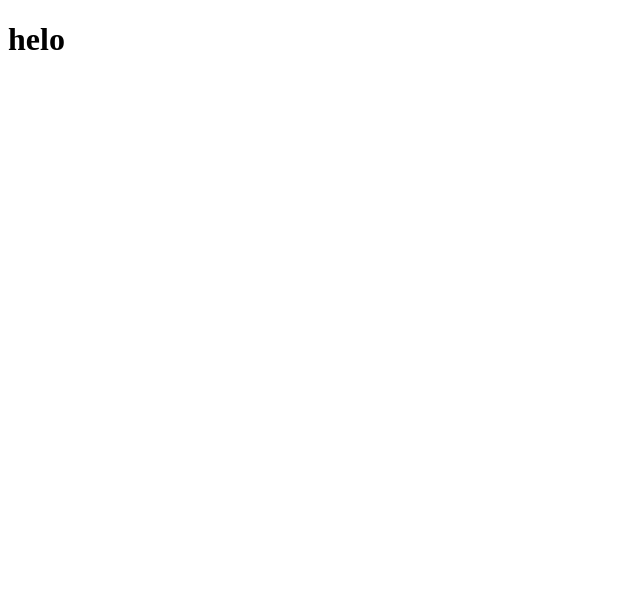
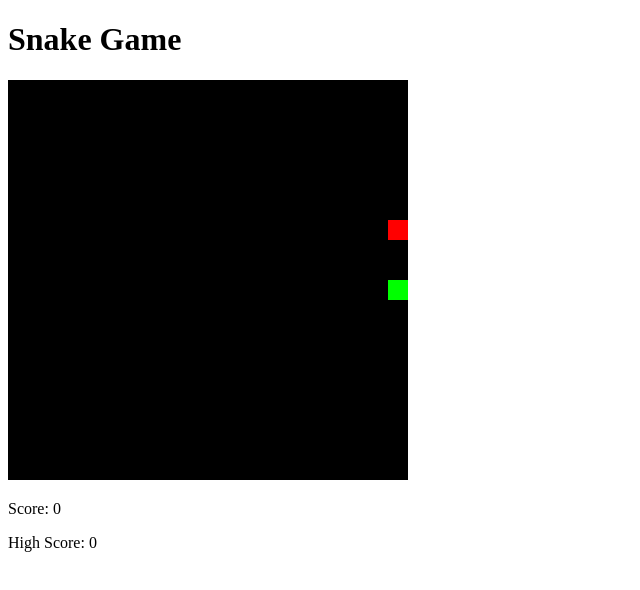
Before and after one commit to SHAIKH-SAMEER-94/snake, a plain HTML site: page index.html in a window 1280 px wide. Shown: the whole page, without its empty margins (0-640 px from the left). Drawn offline with Linux system fonts and the light colour scheme.

Commit message:
Update index.html

```diff
--- a/index.html
+++ b/index.html
@@ -3,9 +3,18 @@
 <head>
     <meta charset="UTF-8">
     <meta name="viewport" content="width=device-width, initial-scale=1.0">
-    <title>Document</title>
+    <title>Snake Game</title>
+    <link rel="stylesheet" href="style.css">
 </head>
 <body>
-    <h1>helo</h1>
+    <div class="game-container">
+        <h1>Snake Game</h1>
+        <canvas id="gameCanvas"></canvas>
+        <div class="info">
+            <p>Score: <span id="score">0</span></p>
+            <p>High Score: <span id="highscore">0</span></p>
+        </div>
+    </div>
+    <script src="script.js"></script>
 </body>
 </html>
```
